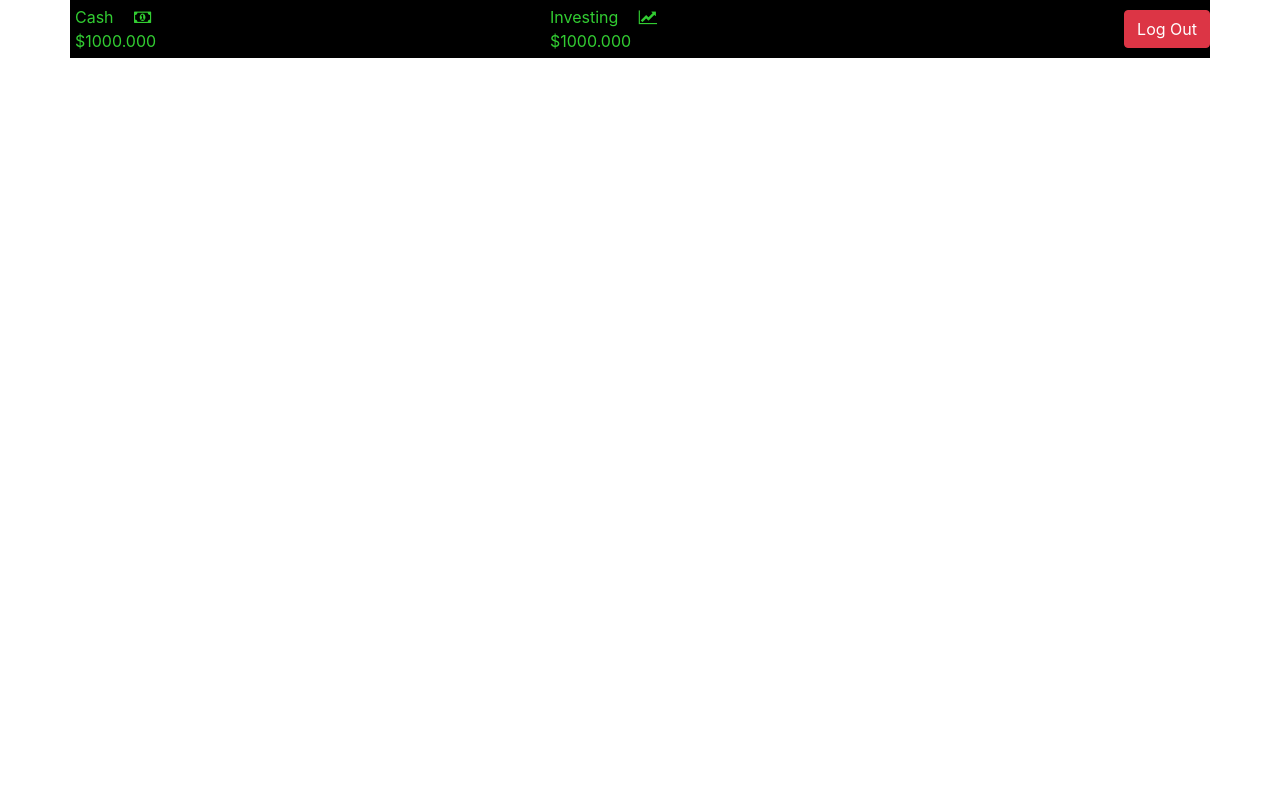
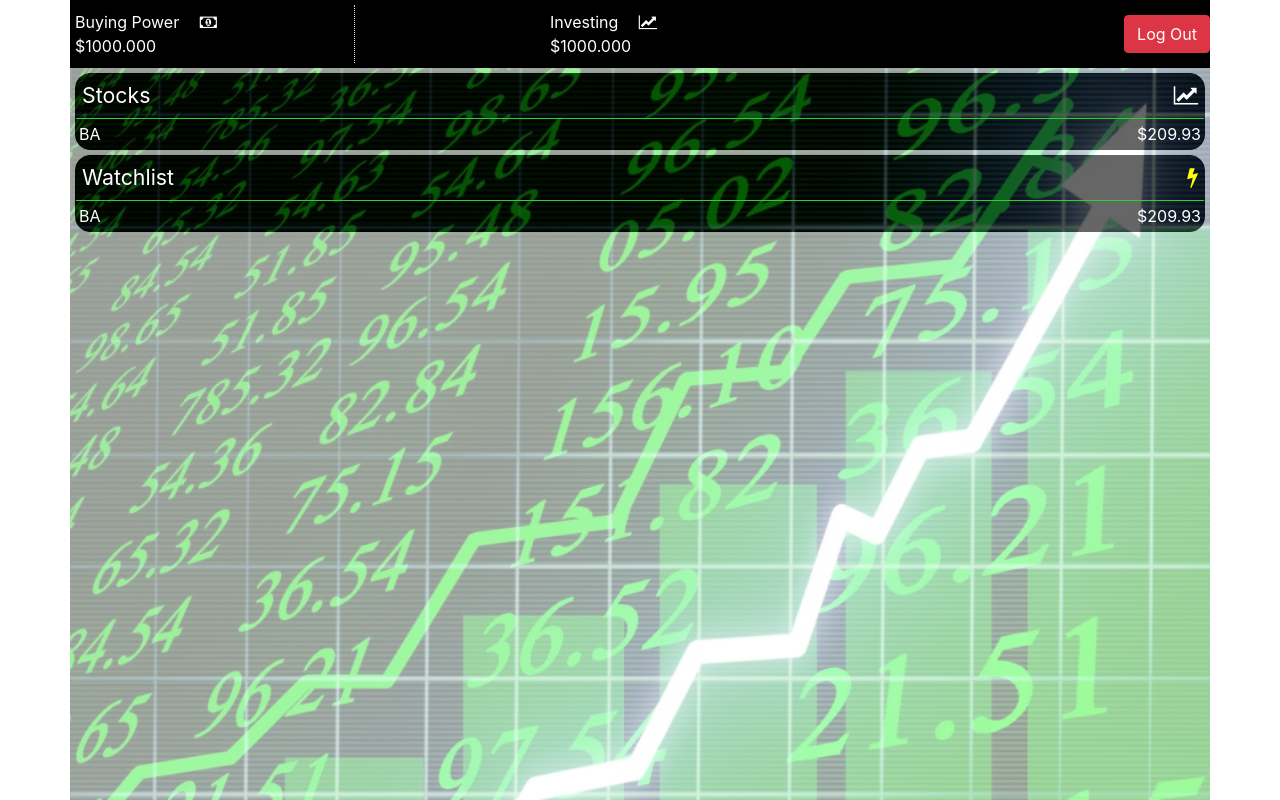
Before and after one commit to dagmawig/mock-trader-full-stack, a React (Create React App) app: page / in a window 1280 px wide. Built offline with nearby package versions, Linux system fonts and the light colour scheme.

Commit message:
added home section

```diff
--- a/src/App.js
+++ b/src/App.js
@@ -2,6 +2,7 @@ import { BrowserRouter as Router, Switch, Route } from 'react-router-dom';
 import './App.css';
 import Login from './components/Login';
 import Header from './components/Header';
+import Home from './components/Home';
 
 function App() {
   return (
@@ -13,6 +14,7 @@ function App() {
           </Route>
           <Route path="/">
             <Header />
+            <Home/>
           </Route>
         </Switch>
       </div>
--- a/src/components/Header.css
+++ b/src/components/Header.css
@@ -1,22 +1,25 @@
 .header {
-    height: 75px;
     padding: 0px;
+    margin-bottom: 0px;
+    position: sticky;
+    top: 0;
+    z-index: 20;
+    height: 50px;
+
 }
 .header_row {
     display: flex;
     width: 100%;
     margin: 0px;
-    padding: 0px;
+    padding: 5px 0px;
     align-items: center;
     justify-content: space-between;
     background-color:black;
-    position: sticky;
-    top: 0;
-    z-index: 20;
-    color: limegreen;
+    color: white;
 }
 .header_cash {
     padding: 5px;
+    border-right: dotted lightgrey 1px;
 }
 .header_stock {
     padding: 5px;
--- a/src/components/Header.js
+++ b/src/components/Header.js
@@ -1,14 +1,13 @@
 import React from 'react';
 import './Header.css';
-import { Link } from 'react-router-dom';
 
 function Header() {
     return (
         <div className="header container">
             <div className="header_row row">
-                <div className="header_cash col-4 col-sm-3">
+                <div className="header_cash col-5 col-sm-3">
                     <div className="header_cash_top row">
-                        Cash &emsp;<i className="fa fa-money"></i>
+                        Buying Power &emsp;<i className="fa fa-money"></i>
                     </div>
                     <div className="header_cash_bottom row">
                         $1000.000
--- /dev/null
+++ b/src/components/Home.css
@@ -0,0 +1,95 @@
+.home {
+    padding: 0;
+    margin-top: -50px;
+    z-index: -1;
+    height: 100vh;
+}
+.home_row {
+    min-height: 100%;
+    display: flex;
+    flex-direction: column;
+    width: 100%;
+    margin: 0px;
+    margin-top: -50px;
+    padding: 5px;
+    position: relative;
+    align-items: center;
+    color: white;
+}
+.home_row::before {
+    content: '';
+    position: absolute;
+    top: 0;
+    right: 0;
+    left: 0;
+    bottom: 0;
+    background-image: url("../images/background.jpg");
+    opacity: 0.4;
+    background-repeat: no-repeat;
+    background-size: cover;
+}
+.home_investing {
+    background-color: rgba(0,0,0,1);
+    border: black solid 1px;
+    border-radius: 15px;
+    overflow: hidden;
+    display: flex;
+    flex-direction: column;
+    width: 100%;
+    margin: 0px;
+    margin-top: 68px;
+    margin-bottom: 5px;
+}
+.home_watchlist {
+    background-color: rgba(0,0,0,1);
+    border: black solid 1px;
+    border-radius: 15px;
+    overflow: hidden;
+    display: flex;
+    flex-direction: column;
+    width: 100%;
+    margin: 0px;
+    margin-bottom: 5px;
+}
+.home_header  {
+    color: white;
+    font-size: 16pt;
+    display: flex;
+    width: 100%;
+    margin: 0px;
+    padding: 3px;
+    margin-bottom: -1px;
+    align-items: center;
+    justify-content: space-between;
+    border-bottom: double limegreen 1px;
+    z-index: 5;
+}
+.home_stock {
+    background-color: rgba(0,0,0,1);
+    color: white;
+    display: flex;
+    width: 100%;
+    margin: 0px;
+    align-items: center;
+    justify-content: space-between;
+    border-top: dotted limegreen 1px;
+}
+.home_header_title, .home_stock_ticker {
+    display: flex;
+    justify-content: flex-start;
+    align-items: center;
+    width: 100%;
+    margin: 0px;
+    padding: 3px;
+}
+.home_header_icon, .home_stock_price {
+    display: flex;
+    justify-content: flex-end;
+    align-items: center;
+    width: 100%;
+    margin: 0px;
+    padding: 3px;
+}
+.fa-bolt {
+    color: yellow;
+}
--- /dev/null
+++ b/src/components/Home.js
@@ -0,0 +1,49 @@
+import React from 'react';
+import './Home.css';
+
+function Home() {
+    return (
+        <div className="home container">
+            <div className="home_row row">
+                <div className="home_investing row">
+                    <div className="home_header row">
+                        <div className="home_header_title col-6">
+                            Stocks
+                            </div>
+                        <div className="home_header_icon col-6">
+                            <i className="fa fa-line-chart"></i>
+                        </div>
+                    </div>
+                    <div className="home_stock row">
+                        <div className="home_stock_ticker col-6">
+                            BA
+                        </div>
+                        <div className="home_stock_price col-6">
+                            $209.93
+                        </div>
+                    </div>
+                </div>
+                <div className="home_watchlist row">
+                    <div className="home_header row">
+                        <div className="home_header_title col-6">
+                            Watchlist
+                            </div>
+                        <div className="home_header_icon col-6">
+                            <i className="fa fa-bolt"></i>
+                        </div>
+                    </div>
+                    <div className="home_stock row">
+                        <div className="home_stock_ticker col-6">
+                            BA
+                        </div>
+                        <div className="home_stock_price col-6">
+                            $209.93
+                        </div>
+                    </div>
+                </div>
+            </div>
+        </div>
+    );
+}
+
+export default Home;
```
Also changed, not shown: src/images/background.jpg (added), 1 other file (tests, documents, lock files or other folders).
